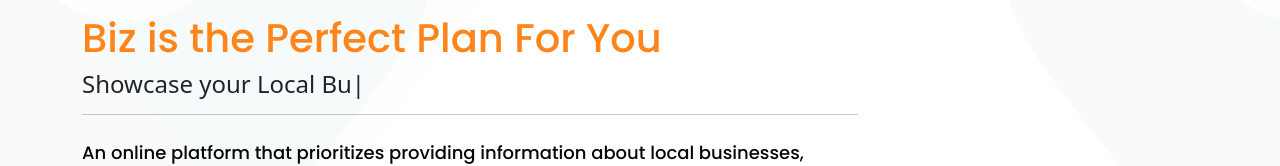
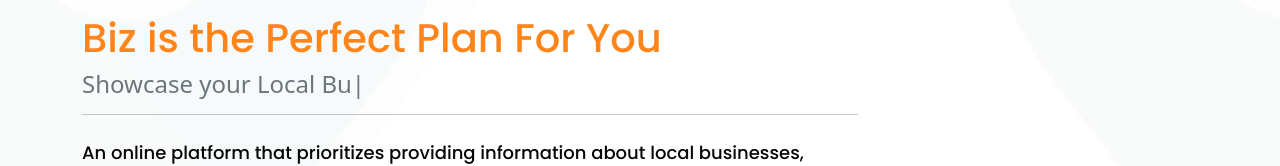
Before and after one commit to biz-admin-carlo/Bizsolutions, a React (Create React App) app: page /pricing in a window 1280 px wide. Shown: the part 176-342 px from the top of the page. Built offline with nearby package versions, Linux system fonts and the light colour scheme; no server answers.

Commit message:
updated text-color

```diff
--- a/src/components/Typings.js
+++ b/src/components/Typings.js
@@ -1,7 +1,7 @@
 import { ReactTyped } from "react-typed";
 
 const Typings = () => (
-  <div className="text-italic">
+  <div className="text-secondary">
     <h4>
         <ReactTyped strings={[
             "Discover Local Businesses",
```
